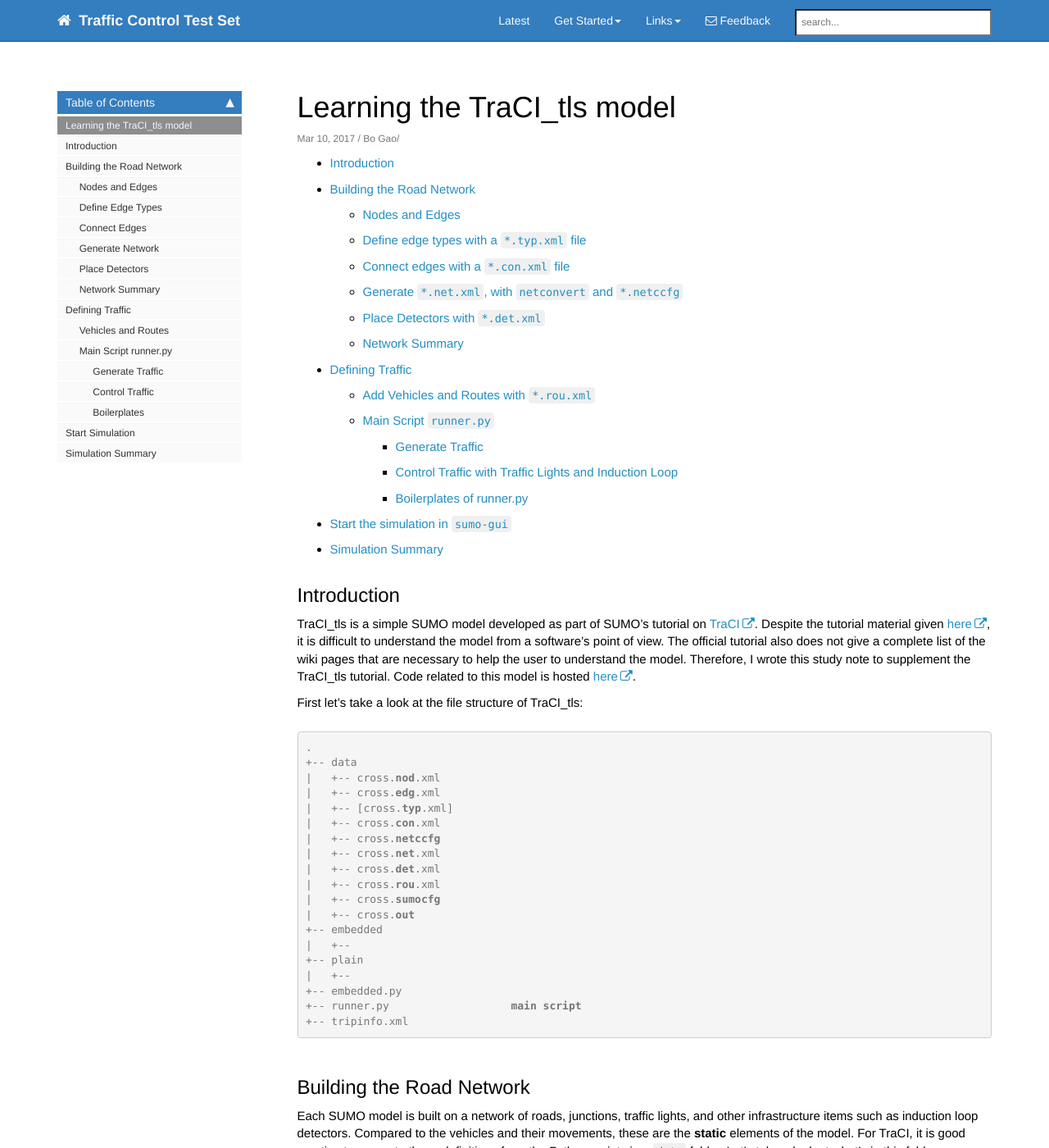
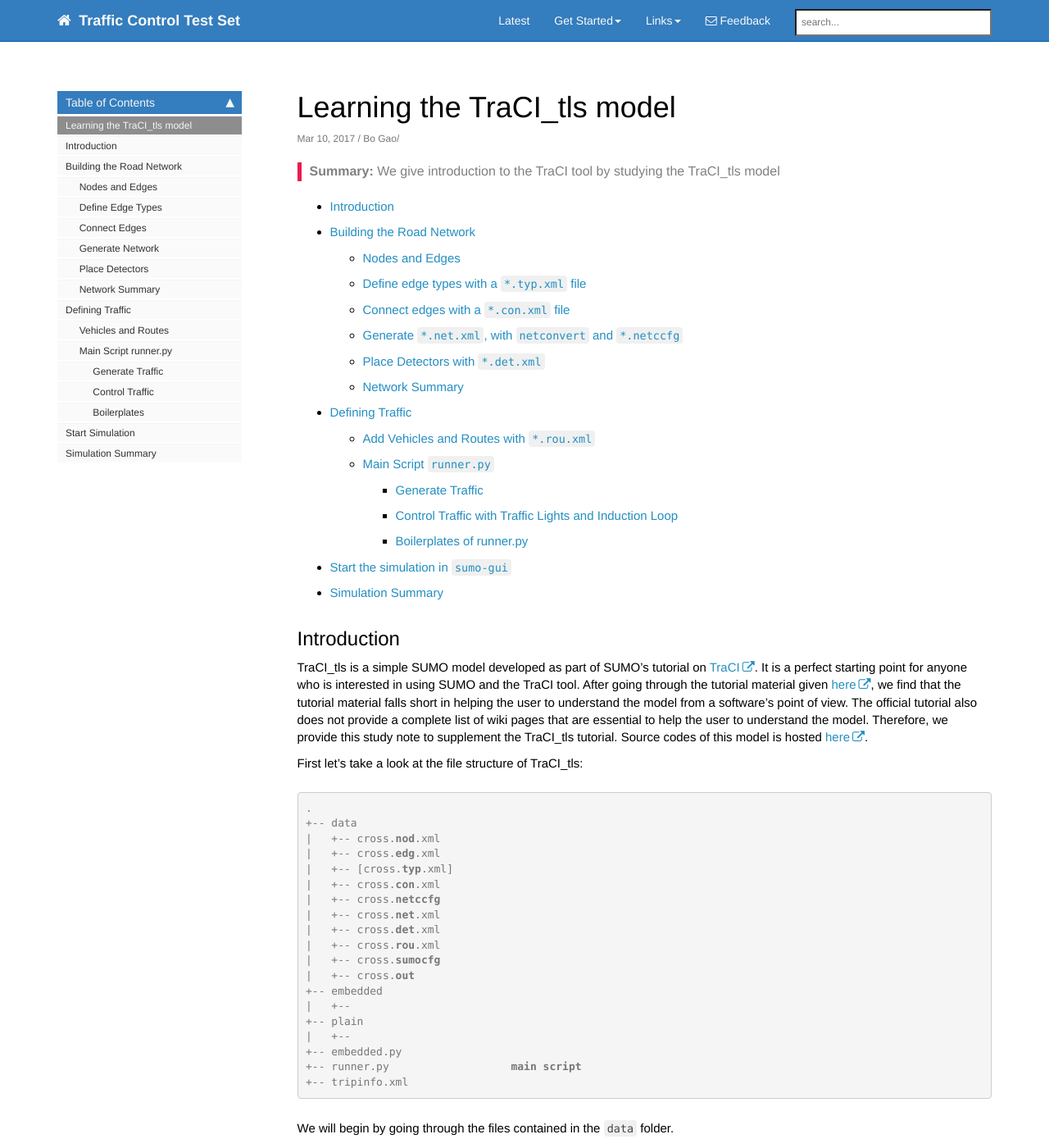
Before and after one commit to intelaligent/tctb, a Jekyll site: the page built from docs/_posts/2017-03-10-learning-the-traci-tls-sumo-model.md, in a window 1280 px wide and 1400 px high. Shown: the whole window at 82% size. Built offline with Jekyll 4.4.1, drawn with Linux system fonts in a browser that asks for light colours; nearby versions of some CDN libraries; comment, search, counter and statistics services are not loaded.

Commit message:
update post

```diff
--- a/docs/_posts/2017-03-10-learning-the-traci-tls-sumo-model.md
+++ b/docs/_posts/2017-03-10-learning-the-traci-tls-sumo-model.md
@@ -4,8 +4,9 @@ categories: notes
 author: Bo Gao
 sidebar: p1_sidebar
 permalink: post-learning-traci-tls.html
-tags: [notes, sumo, beginner]
+tags: [notes, sumo, traci, tutorial]
 toc: true
+summary: We give introduction to the TraCI tool by studying the TraCI_tls model
 ---
 
 * TOC
@@ -13,7 +14,7 @@ toc: true
 
 ## Introduction
 
-TraCI\_tls is a simple SUMO model developed as part of SUMO's tutorial on [TraCI](http://sumo.dlr.de/wiki/TraCI). Despite the tutorial material given [here](http://sumo.dlr.de/wiki/Tutorials/TraCI4Traffic_Lights), it is difficult to understand the model from a software's point of view. The official tutorial also does not give a complete list of the wiki pages that are necessary to help the user to understand the model. Therefore, I wrote this study note to supplement the TraCI\_tls tutorial. Code related to this model is hosted [here](https://sourceforge.net/p/sumo/code/HEAD/tree/trunk/sumo/tests/complex/tutorial/traci_tls/).
+TraCI\_tls is a simple SUMO model developed as part of SUMO's tutorial on [TraCI](http://sumo.dlr.de/wiki/TraCI). It is a perfect starting point for anyone who is interested in using SUMO and the TraCI tool. After going through the tutorial material given [here](http://sumo.dlr.de/wiki/Tutorials/TraCI4Traffic_Lights), we find that the tutorial material falls short in helping the user to understand the model from a software's point of view. The official tutorial also does not provide a complete list of wiki pages that are essential to help the user to understand the model. Therefore, we provide this study note to supplement the TraCI\_tls tutorial. Source codes of this model is hosted [here](https://sourceforge.net/p/sumo/code/HEAD/tree/trunk/sumo/tests/complex/tutorial/traci_tls/).
 
 First let's take a look at the file structure of TraCI\_tls:
 
@@ -38,6 +39,8 @@ First let's take a look at the file structure of TraCI\_tls:
 +-- runner.py 			<b>main script</b>
 +-- tripinfo.xml
 </pre>
+
+We will begin by going through the files contained in the `data` folder.
 
 ## Building the Road Network
 
```
